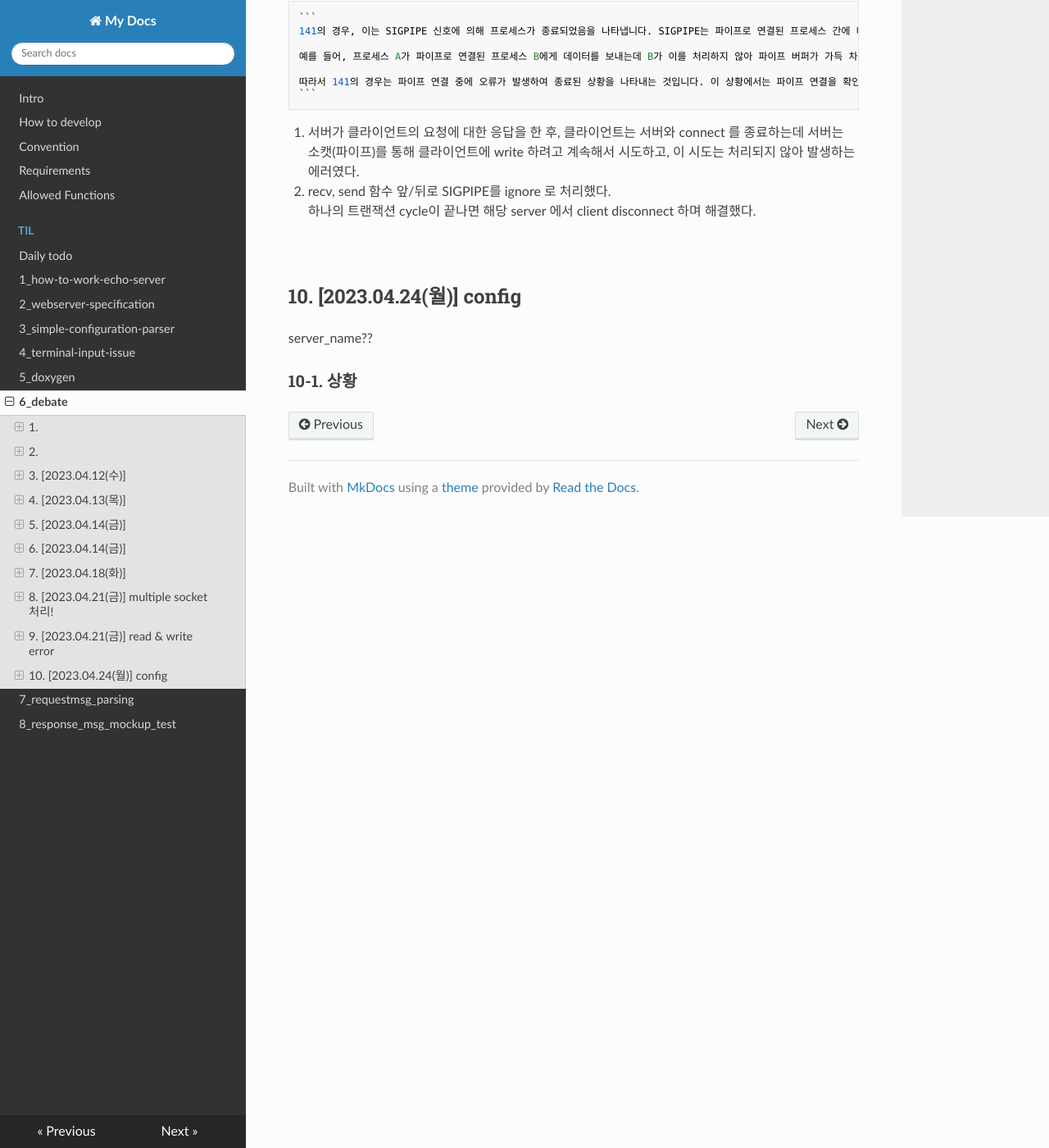
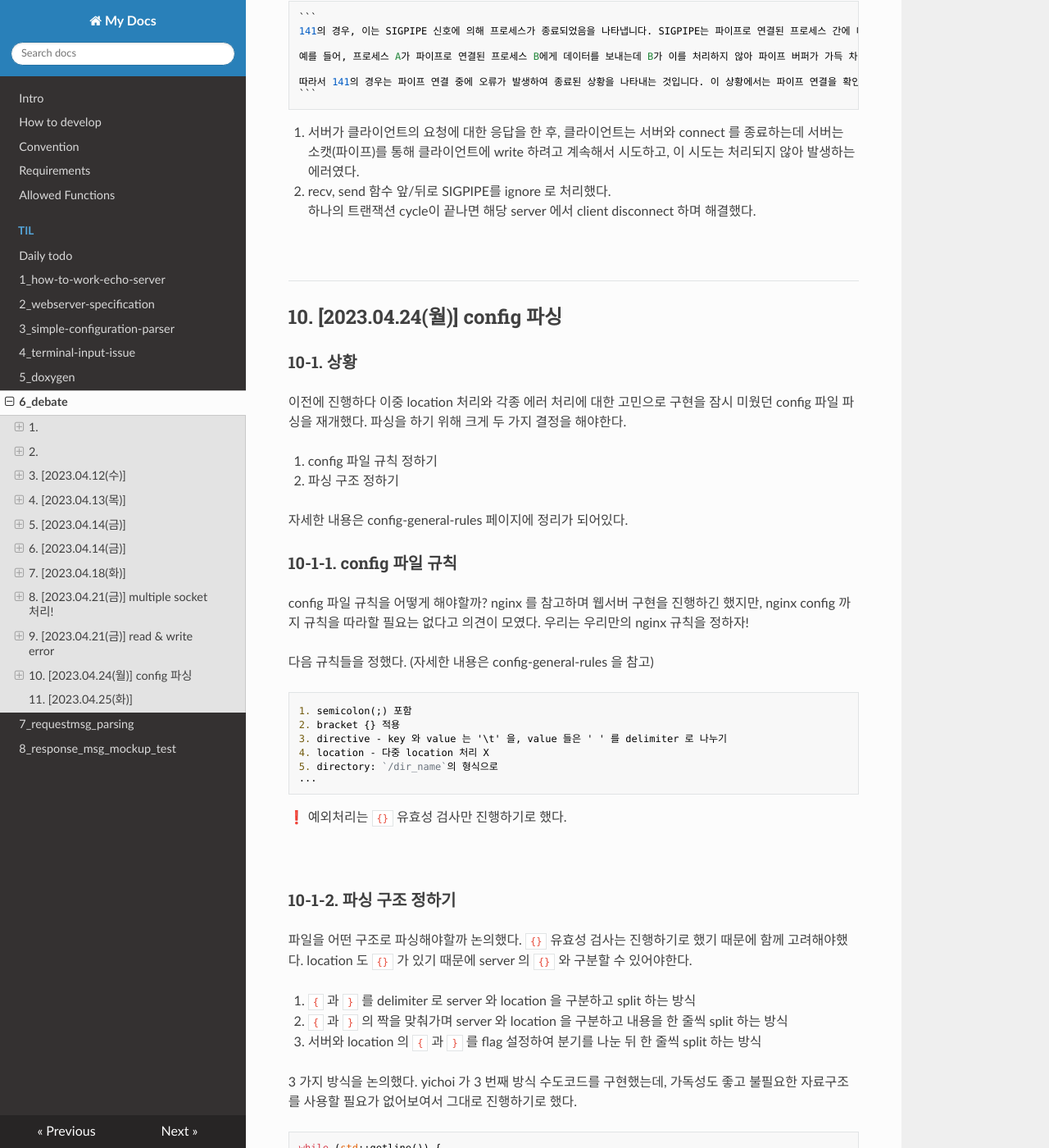
Before and after one commit to JaeHwan-s-WebServeClass/webserver-nginx, an MkDocs documentation site: the page built from docs/docs/til/6_debate.md, in a window 1280 px wide and 1400 px high, scrolled down 14165 px. Shown: the whole window at 82% size. Built offline with MkDocs 1.6.1, drawn with Linux system fonts in a browser that asks for light colours; nearby versions of some CDN libraries; some of the changed text lies outside the part shown.

Commit message:
docs: add til & debate
Co-authored-by: namzisun <namzisun@users.noreply.github.com>
Co-authored-by: jrim <jrim42@users.noreply.github.com>
Co-authored-by: Ji-Hyuck, Min <jhMin95@users.noreply.github.com>

````diff
--- a/docs/docs/til/6_debate.md
+++ b/docs/docs/til/6_debate.md
@@ -507,6 +507,70 @@ executeRead() 를 for 문 밖으로 옮겨서 고쳤다.
 
 <br>
 
-## 10. [2023.04.24(월)] config
-server_name??
+---
+
+## 10. [2023.04.24(월)] config 파싱
+
 ### 10-1. 상황
+이전에 진행하다 이중 location 처리와 각종 에러 처리에 대한 고민으로 구현을 잠시 미웠던 config 파일 파싱을 재개했다.
+파싱을 하기 위해 크게 두 가지 결정을 해야한다.
+
+1. config 파일 규칙 정하기
+2. 파싱 구조 정하기
+
+자세한 내용은 config-general-rules 페이지에 정리가 되어있다.
+
+### 10-1-1. config 파일 규칙
+config 파일 규칙을 어떻게 해야할까? nginx 를 참고하며 웹서버 구현을 진행하긴 했지만, nginx config 까지 규칙을 따라할 필요는 없다고 의견이 모였다. 우리는 우리만의 nginx 규칙을 정하자!
+
+다음 규칙들을 정했다. (자세한 내용은 config-general-rules 을 참고)
+
+```
+1. semicolon(;) 포함
+2. bracket {} 적용
+3. directive - key 와 value 는 '\t' 을, value 들은 ' ' 를 delimiter 로 나누기
+4. location - 다중 location 처리 X
+5. directory: `/dir_name`의 형식으로
+...
+```
+
+❗️ 예외처리는 `{}` 유효성 검사만 진행하기로 했다.
+
+<br>
+
+### 10-1-2. 파싱 구조 정하기
+파일을 어떤 구조로 파싱해야할까 논의했다. `{}` 유효성 검사는 진행하기로 했기 때문에 함께 고려해야했다.
+location 도 `{}` 가 있기 때문에 server 의 `{}` 와 구분할 수 있어야한다.
+
+1. `{` 과 `}` 를 delimiter 로 server 와 location 을 구분하고 split 하는 방식
+2. `{` 과 `}` 의 짝을 맞춰가며 server 와 location 을 구분하고 내용을 한 줄씩 split 하는 방식
+3. 서버와 location 의 `{` 과 `}` 를 flag 설정하여 분기를 나눈 뒤 한 줄씩 split 하는 방식
+
+3 가지 방식을 논의했다. yichoi 가 3 번째 방식 수도코드를 구현했는데, 가독성도 좋고 불필요한 자료구조를 사용할 필요가 없어보여서 그대로 진행하기로 했다.
+
+
+```c++
+while (std::getline()) {
+    if (line == "server {") {
+        server_fl = true;
+    } else if (isLocation()) {
+        location_fl = true;
+    } else if (server_fl == true && location_fl == true && line == "}") {
+        location_fl = false;
+    } else if (server_fl == true && location_fl == false && line == "}") {
+        server_fl = false;
+        config_data.push_back();
+    } else {
+        goParsing();
+    }
+}
+```
+
+<br>
+
+### 10-2. 후기
+파싱으로 몇 일동안 고생할 줄 알았는데, 하루만에 끝냈다니... 훌륭한 하루였다 👍
+
+---
+
+## 11. [2023.04.25(화)]
````
Also changed, not shown: docs/docs/config-general-rules.md (renamed from srcs/parser/config.md, +5 -5 lines), docs/docs/til/0_daily-todo.md (+22 -1 lines).
